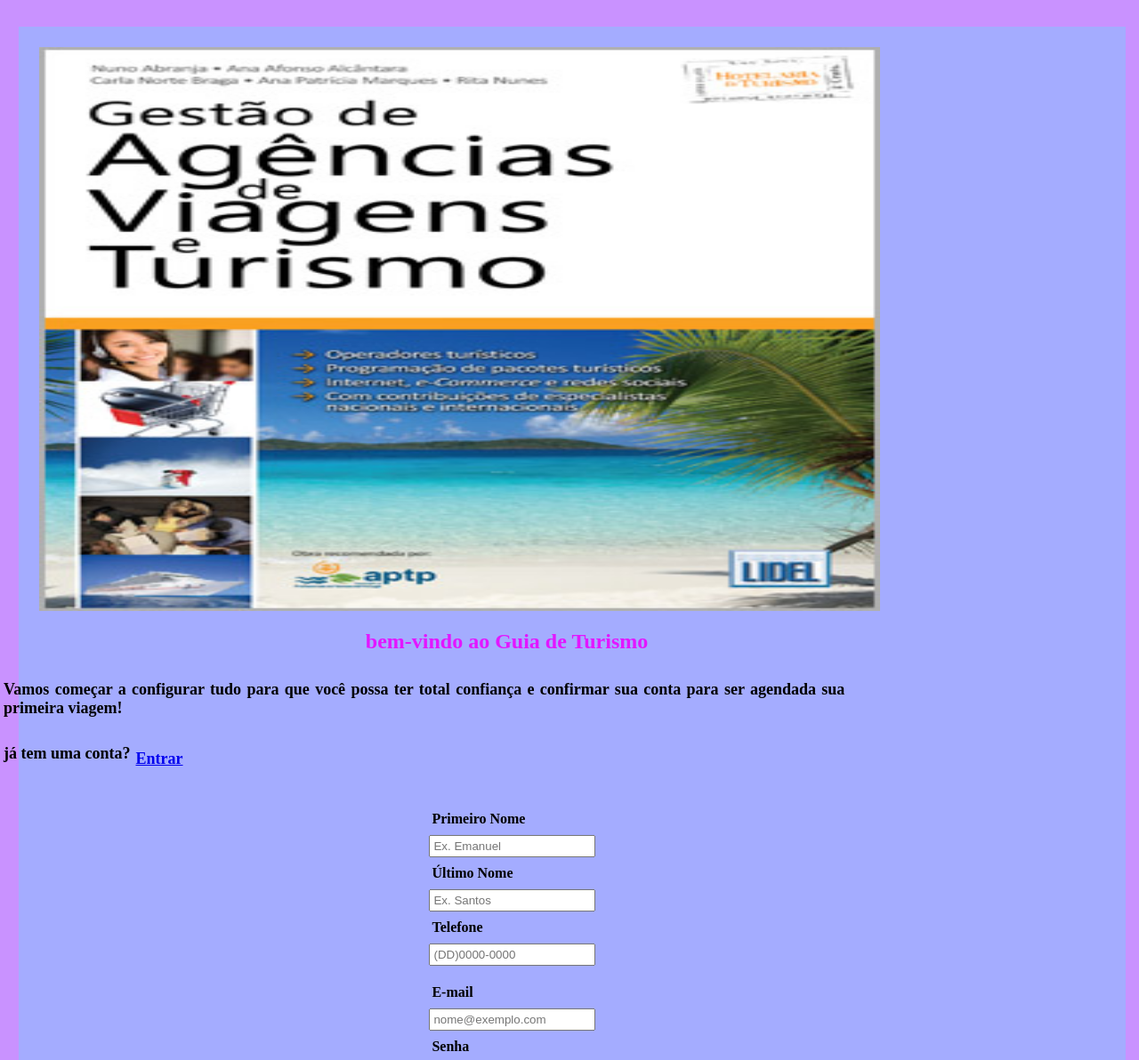
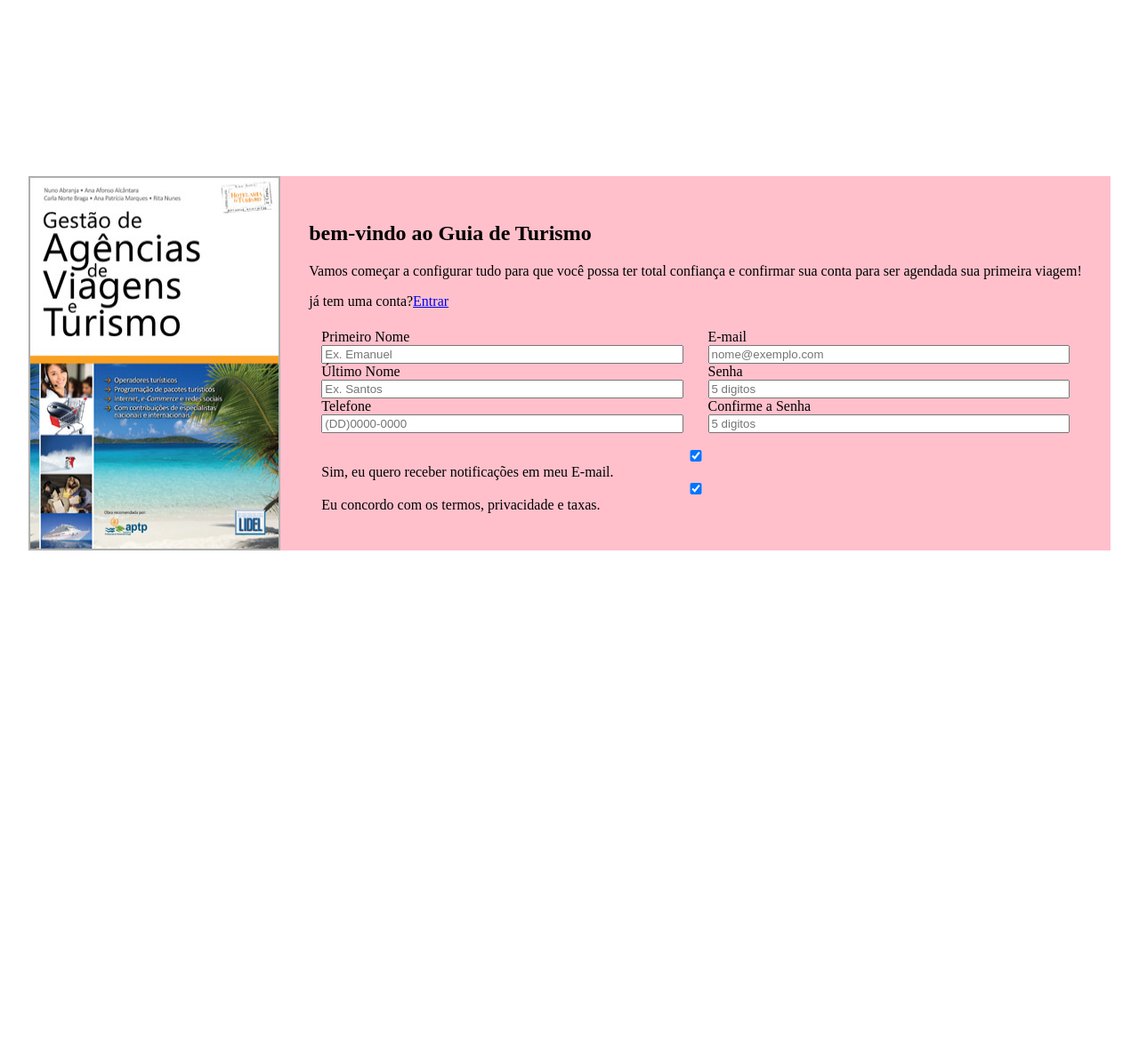
Before and after one commit to daliannyvieira/Teste-Formulario, a plain HTML site: page index.html in a window 1280 px wide. Shown: the top 1192 px of the page at 89% size. After the commit the page ends 816 px from the top, so only its background shows below. Drawn offline with Linux system fonts and the light colour scheme.

Commit message:
clean everything!

```diff
--- a/index.html
+++ b/index.html
@@ -7,45 +7,52 @@
     <meta name="viewport" content="width=device-width, initial-scale=1.0">
   </head>
   <body>
-		<header></header>
-		<main>
-			<section>
-				<table>
-					<tr>
-						<th><img src="assets/turismo.jpg" alt="Guia Turismo"></th>
-						<th>
-							<h1>bem-vindo ao Guia de Turismo</h1><br>
-							<p>Vamos começar a configurar tudo para que você possa ter total confiança e confirmar sua conta para ser agendada sua primeira viagem!</p><br>
-							<p>já tem uma conta?<a href="Index2.html"> Entrar</a></p><br>
-							<form>
-								<div class="Body-main-section-table-form-div1">
-									<label>Primeiro Nome</label>
+    <main class="formulario-principal">
+      <img class="formulario-image" src="assets/turismo.jpg" alt="Guia Turismo">
+      <section class="formulario-informacoes">
+        <h1>bem-vindo ao Guia de Turismo</h1>
+        <p>Vamos começar a configurar tudo para que você possa ter total confiança e confirmar sua conta para ser agendada sua primeira viagem!</p>
+        <p>já tem uma conta?<a href="page-login.html">Entrar</a></p>
+        <form class="formulario">
+          <fieldset class="formulario-coluna">
+            <label class="formulario-label">
+              Primeiro Nome
               <input type="text" name="usuario" id="Primeiro Nome" placeholder="Ex. Emanuel">
-									<label>Último Nome</label>
+            </label>
+            <label class="formulario-label">
+              Último Nome
               <input type="text" name="usuario" id="Último Nome" placeholder="Ex. Santos">
-									<label>Telefone</label>
+            </label>
+            <label class="formulario-label">
+              Telefone
               <input type="number" name="usuario" id="Telefone" placeholder="(DD)0000-0000">
-								</div>
-								<div class="Body-main-section-table-form-div2">
-									<label>E-mail</label>
+            </label>
+          </fieldset>
+          <fieldset class="formulario-coluna">
+            <label class="formulario-label">E-mail
               <input type="text" name="usuario" id="E-mail" placeholder="nome@exemplo.com">
-									<label>Senha</label>
+            </label>
+            <label class="formulario-label">
+              Senha
               <input type="password" name="usuario" id="Senha" placeholder="5 digitos">
-									<label>Confirme a Senha</label>
+            </label>
+            <label class="formulario-label">
+              Confirme a Senha
               <input type="password" name="usuario" id="Confirme a Senha" placeholder="5 digitos">
-								</div>
+            </label>
+          </fieldset>
+          <fieldset class="formulario-linha">
+            <label class="formulario-label">
+              <input type="checkbox" name="notificações" value="terno de aceitaçção" checked>
+              Sim, eu quero receber notificações em meu E-mail.
+            </label>
+            <label class="formulario-label">
+              <input type="checkbox" name="acordo" value="aceitaçção" checked>
+              Eu concordo com os termos, privacidade e taxas.
+            </label>
+          </fieldset>
         </form>
-							<form>
-								<div>
-									<input type="checkbox" name="notificações" value="terno de aceitaçção" checked>Sim, eu quero receber notificações em meu E-mail.<br><br>
-									<input type="checkbox" name="acordo" value="aceitaçção" checked>Eu concordo com os termos, privacidade e taxas.
-								</div>
-							</form>
-						</th>
-					</tr>
-				</table>
       </section>
     </main>
-		<footer></footer>
   </body>
 </html>
--- a/style.css
+++ b/style.css
@@ -1,75 +1,42 @@
-* {
-	box-sizing: border-box;
-	padding: 3px;
-	margin: 3px;
+img {
+	max-width: 100%;
 }
+
 body {
-	background: rgb(201,146,255);
+	display: flex;
+	flex-direction: column;
+	align-items: center;
+	justify-content: center;
+	min-height: 100vh;
 }
-section {
-	background: rgb(164,172,255);
-	text-align: justify;
+
+.formulario-principal {
+	display: flex;
 }
-h1 {
-	color:rgb(226,22,255);
-	font-family: Laila;
-	text-align: justify;
-	display: flex;
-	justify-content: center;
+
+.formulario-informacoes {
+	background: pink;
+	padding: 2rem;
 }
-p {
-	font-size: 18px;
-	font-family: Laila;
-	color: black;
-	margin-left: 23%;
-	display: inline-flex;
-	text-align: justify;
-}
-form {
-	font-family: Laila;
-	color: black;
-	display: flex;
-	flex-wrap: wrap;
-	justify-content: center;
 
-}
-img {
-	width: 180%;
-	height: 80vh;
-	display: inline-flex;
-}
-.Body-main-section-table-form-div1, .Body-main-section-table-form-div2 {
+.formulario-label {
 	display: flex;
 	flex-direction: column;
 }
-@media (max-width: 1440px) {
-	body {
-		width: 100%;
-	}
-	.Body-main-section-table-form-div1, .Body-main-section-table-form-div2, div, p {
-		display: flex;
-		align-content: center;
-		flex-wrap: wrap;
-		width: 100%;
-		height: 80%;
-	}
-	h1 {
-		text-align: center;
-		position: relative;
-		width: 100%;
-		left: 50%;
-	}
-	p {
-		text-align: justify;
-		position: relative;
-		width: 180%;
-		right: 30%;
-	}
-	th {
-		display: flex;
-		flex-wrap: wrap;
-		flex-direction: column;
-		width: 50%;
-		height: 25%;
-	}
+
+.formulario {
+	display: flex;
+	flex-wrap: wrap;
 }
+
+.formulario-coluna {
+	display: flex;
+	flex-direction: column;
+	flex: 1;
+	border: 0;
+}
+
+.formulario-linha {
+	flex-basis: 100vw;
+	border: 0;
+}
```
Also changed, not shown: page-login.html (renamed from Index2.html). Lines whose indentation alone changed are shown as unchanged.
